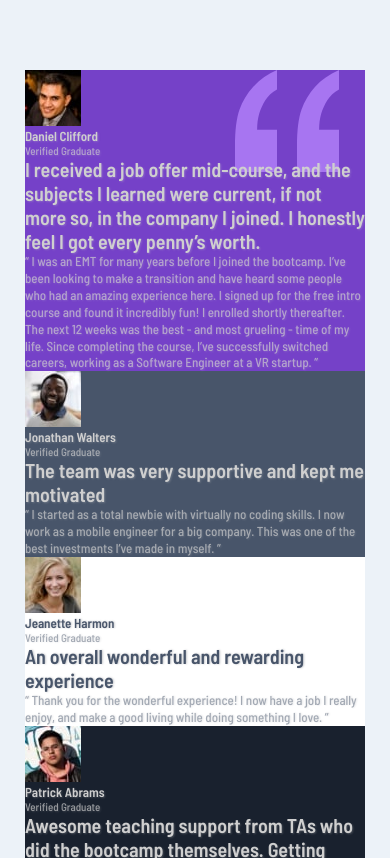
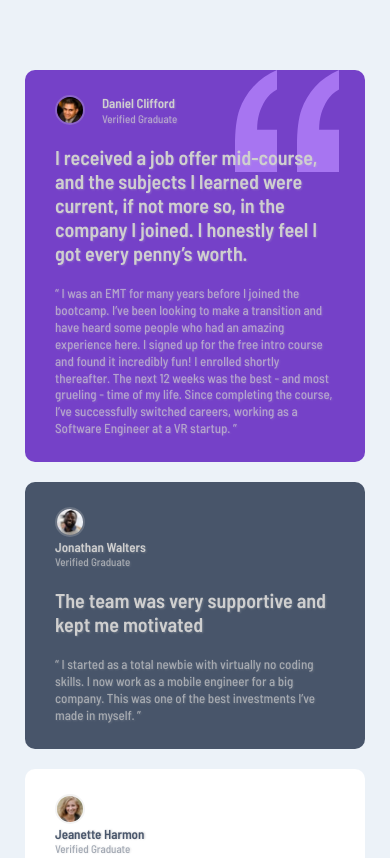
Before and after one commit to JoannaLapa/testimonials-grid-section-main, a website: page index.html in a window 390 px wide. Shown: the top 858 px of the page. Drawn offline with Linux system fonts and the light colour scheme; files whose address does not match are found by name.

Commit message:
mobile layouut made

```diff
--- a/index.html
+++ b/index.html
@@ -16,7 +16,7 @@
   <main>
     <div class="wrapper">
       <article class="article article--moderate-violet">
-        <div>
+        <div class="article__box">
           <img class="article__img" src="src/img/image-daniel.jpg" alt="The photo of Daniel Clifford">
           <h2 class="article__name">Daniel Clifford</h2>
           <p class="article__graduate article__graduate--light-grey">Verified Graduate</p>
--- a/src/sass/base/_typography.scss
+++ b/src/sass/base/_typography.scss
@@ -14,7 +14,7 @@
 	}
 
 	&__text {
-		font-size: v.$fz-130;;
+		font-size: v.$fz-130;
 		line-height: 130%;
 	}
 }
--- a/src/sass/layout/_articles.scss
+++ b/src/sass/layout/_articles.scss
@@ -1,3 +1,43 @@
+@use 'abstracts/variables' as v;
 .wrapper {
-    padding: 7rem 2.5rem;
+	display: grid;
+	gap: 2rem;
+
+	padding: 7rem 2.5rem;
 }
+
+.article {
+	display: flex;
+	flex-direction: column;
+	gap: 2rem;
+
+	padding: 2.5rem 3rem;
+
+	border-radius: 1rem;
+
+	&__box {
+		display: grid;
+		grid-template-columns: 3rem 1fr;
+		grid-template-rows: reapeat(2, 1fr);
+		gap: 0 1.7rem;
+		justify-content: start;
+	}
+
+	&__img {
+		grid-area: 1/1/3/2;
+
+		width: 3rem;
+		height: 3rem;
+
+		border-radius: 50%;
+		border: 2px solid v.$light-gray-transparent;
+	}
+
+	&__name {
+		grid-area: 1/2/2/3;
+	}
+
+	&__graduate {
+		grid-area: 2/2/3/3;
+	}
+}
--- a/src/sass/themes/_default.scss
+++ b/src/sass/themes/_default.scss
@@ -5,13 +5,11 @@ body {
 }
 
 .article {
-
-
 	&--moderate-violet,
 	&--very-dark-grayish-blue,
-    &--very-dark-blackish-blue {
+	&--very-dark-blackish-blue {
 		color: v.$light-gray;
-        text-shadow: 1px 1px 2px  v.$light-gray-transparent;
+		text-shadow: 1px 1px 2px v.$light-gray-transparent;
 	}
 
 	&--moderate-violet {
@@ -28,7 +26,8 @@ body {
 	&--white {
 		background-color: v.$white;
 		color: v.$very-dark-grayish-blue;
-        text-shadow: 1px 0px 2px v.$very-dark-blackish-blue-transparent;
+
+		text-shadow: 1px 0px 2px v.$very-dark-blackish-blue-transparent;
 	}
 
 	&--very-dark-blackish-blue {
@@ -47,5 +46,5 @@ body {
 }
 
 a {
-	color: hsl(228, 45%, 44%);
+	color: v.$very-dark-grayish-blue;
 }
```
Also changed, not shown: dist/css/main.min.css, 1 other file.
